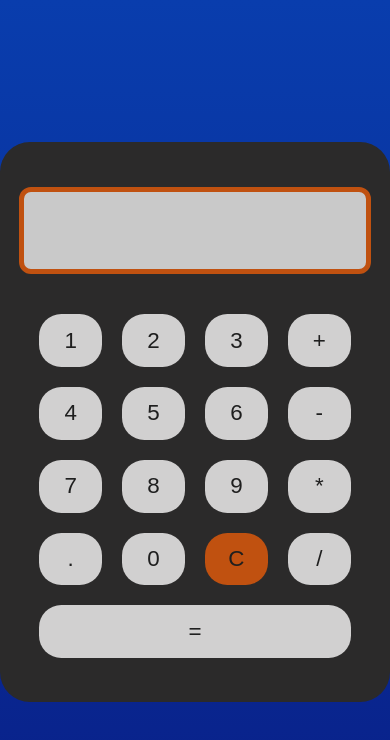
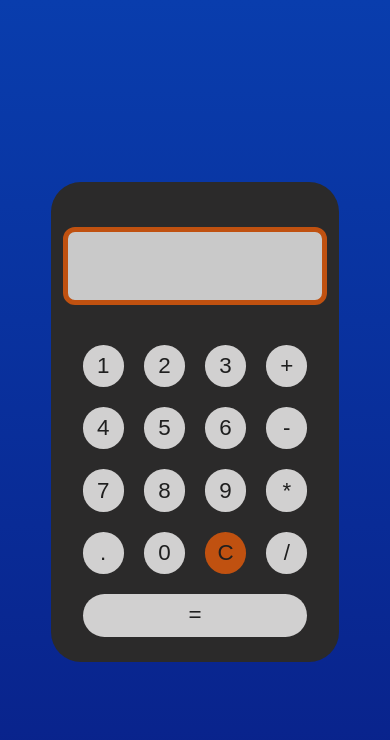
Before and after one commit to rony646/Calculator_JS, a plain HTML site: page index.html in a window 390 px wide. Drawn offline with Linux system fonts and the light colour scheme.

Commit message:
Fix calculator size on mobile

```diff
--- a/style.css
+++ b/style.css
@@ -85,3 +85,12 @@ button:active {
     border: 2px solid black;
     box-shadow: 5px 3px 10px black;
 }
+
+/* Mobile Stlye */
+
+@media (max-width: 760px) {
+    .calcContainer {
+        height: 30em;
+        width: 18em;
+    }
+}
```
